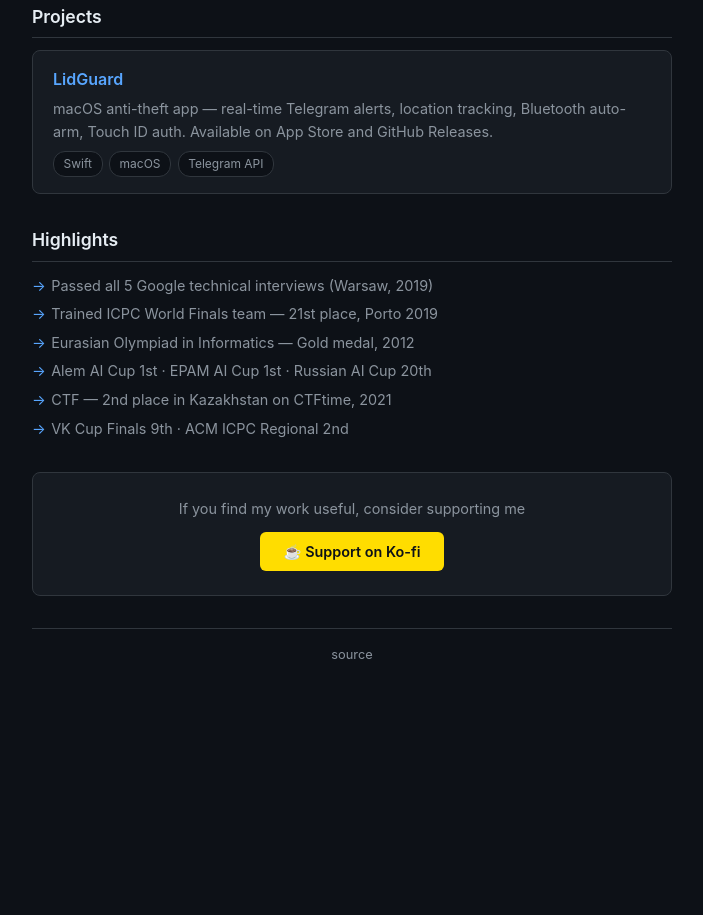
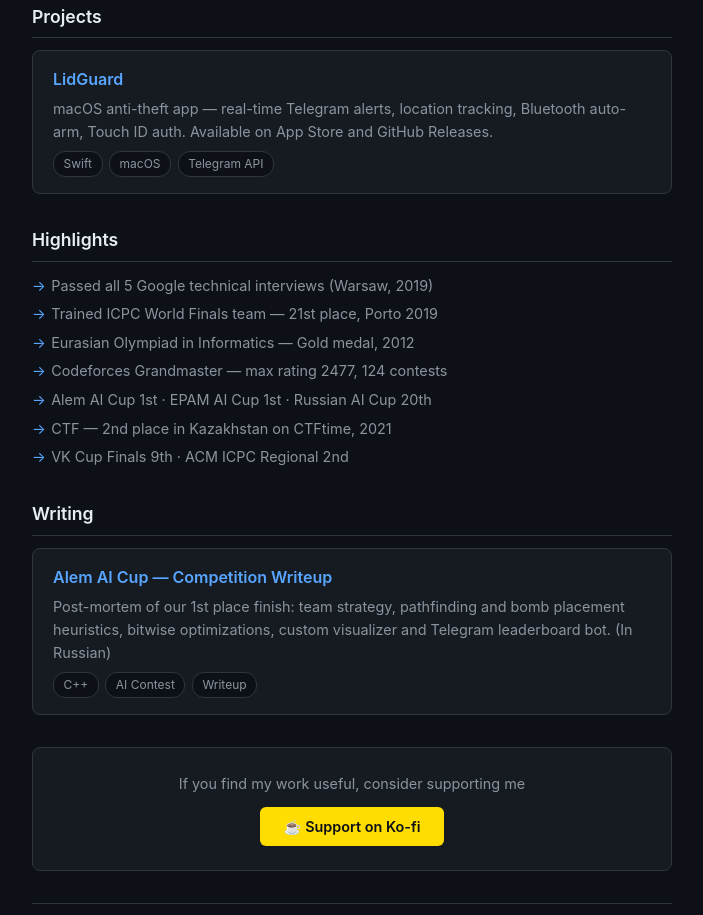
Before and after one commit to erel3/erel3.me, a plain HTML site: page index.html in a window 1280 px wide. Shown: the part 350-1265 px from the top of the page, without its empty margins (288-991 px from the left). Before the commit the page ends 1063 px from the top, so only its background shows below. Drawn offline with Linux system fonts and the light colour scheme.

Commit message:
feat: add Grandmaster rating and AI Cup writeup

```diff
--- a/index.html
+++ b/index.html
@@ -57,10 +57,24 @@
         <li>Passed all 5 Google technical interviews (Warsaw, 2019)</li>
         <li>Trained ICPC World Finals team — 21st place, Porto 2019</li>
         <li>Eurasian Olympiad in Informatics — Gold medal, 2012</li>
+        <li>Codeforces Grandmaster — max rating 2477, 124 contests</li>
         <li>Alem AI Cup 1st · EPAM AI Cup 1st · Russian AI Cup 20th</li>
         <li>CTF — 2nd place in Kazakhstan on CTFtime, 2021</li>
         <li>VK Cup Finals 9th · ACM ICPC Regional 2nd</li>
       </ul>
+    </section>
+
+    <section>
+      <h2>Writing</h2>
+      <div class="project">
+        <h3><a href="https://telegra.ph/Istoriya-uchastiya-v-Alem-AI-Cup-12-22">Alem AI Cup — Competition Writeup</a></h3>
+        <p>Post-mortem of our 1st place finish: team strategy, pathfinding and bomb placement heuristics, bitwise optimizations, custom visualizer and Telegram leaderboard bot. (In Russian)</p>
+        <div class="tags">
+          <span class="tag">C++</span>
+          <span class="tag">AI Contest</span>
+          <span class="tag">Writeup</span>
+        </div>
+      </div>
     </section>
 
     <section class="support">
```
